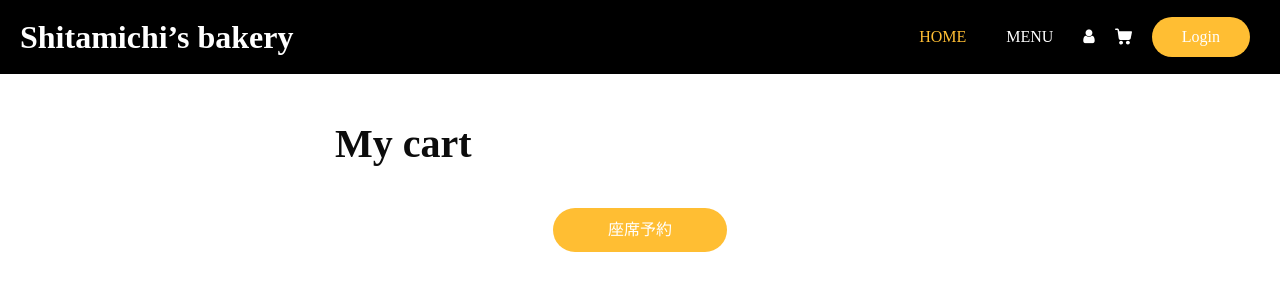
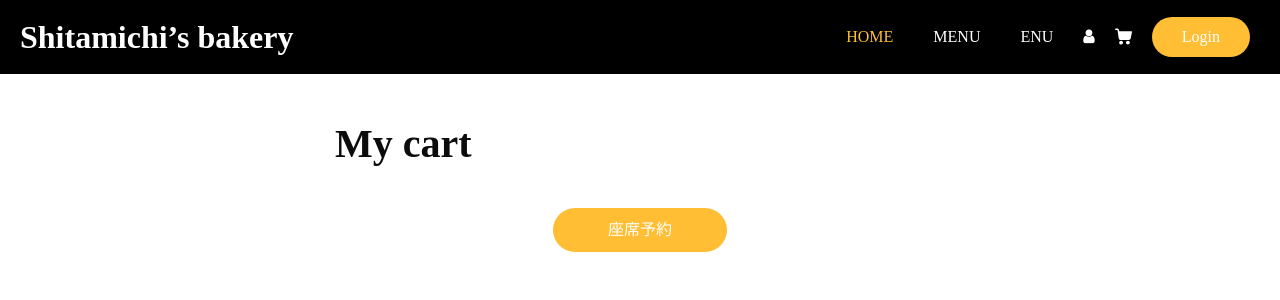
Before and after one commit to miyosi33/FIC_D_CareerDesign, a PHP site: page /cart.php in a window 1280 px wide. Shown: the top 300 px of the page. Run offline with PHP 8.4, Linux system fonts and the light colour scheme; some libraries are stand-ins or nearby versions; some web fonts are replaced.

Commit message:
Update header.php

```diff
--- a/header.php
+++ b/header.php
@@ -63,6 +63,9 @@
                     </li>
                     <li class="nav-item">
                       <a class="nav-link" href="menu.php">Menu</a>
+                    </li>
+                    <li class="nav-item">
+                      <a class="nav-link" href="zaseki1.php">enu</a>
                     </li>
                   </ul>
                   <div class="user_option">
```
